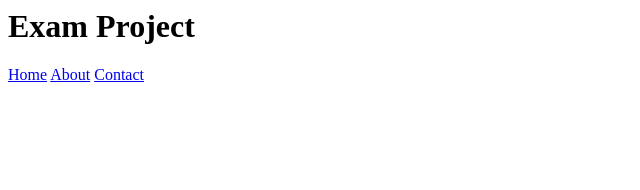
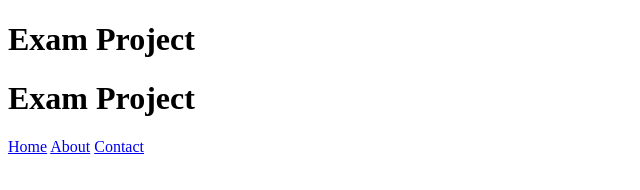
Before and after one commit to data-11/exam-project, a plain HTML site: page index.html in a window 1280 px wide. Shown: the whole page, without its empty margins (0-640 px from the left). Drawn offline with Linux system fonts and the light colour scheme.

Commit message:
Add header

```diff
--- a/index.html
+++ b/index.html
@@ -1,6 +1,15 @@
+<!DOCTYPE html>
+<html lang="en">
+<head>
+    <meta charset="UTF-8">
+    <meta name="viewport" content="width=device-width, initial-scale=1.0">
+    <title>Exam Project</title>
+</head>
 <body>
 
-    <header>
+    <h1>Exam Project</h1>
+
+      <header>
         <h1>Exam Project</h1>
         <nav>
             <a href="#">Home</a>
@@ -9,4 +18,6 @@
         </nav>
     </header>
 
+
 </body>
+</html>
```
